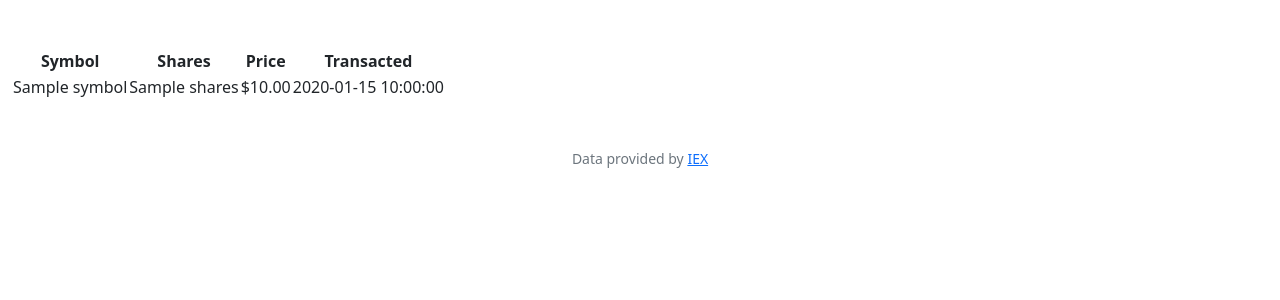
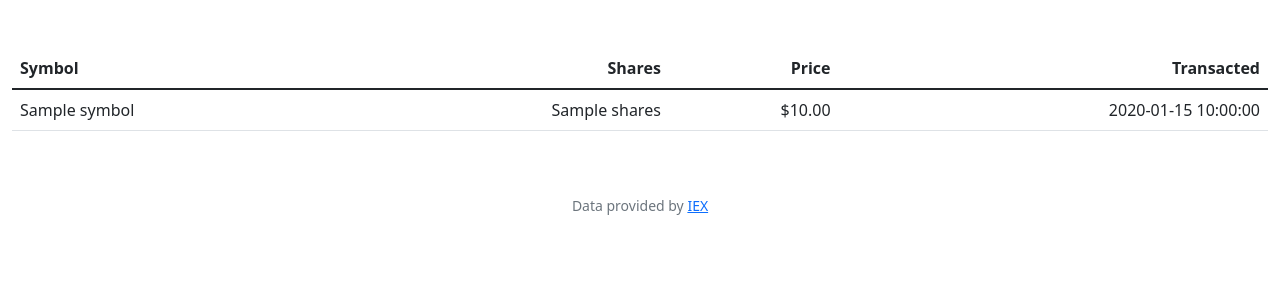
Before and after one commit to MaciejMagic/learning, a Flask app: template cs50x/week_09/finance/templates/history.html in a window 1280 px wide. Shown: the part 76-376 px from the top of the page. Run offline with Flask 2, Linux system fonts and the light colour scheme; the template is opened without the code that fills it: most values are stand-ins (such as "Sample title", 1, 10 or a date in 2020); some libraries are stand-ins or nearby versions.

Commit message:
Update history.html

```diff
--- a/cs50x/week_09/finance/templates/history.html
+++ b/cs50x/week_09/finance/templates/history.html
@@ -5,22 +5,22 @@
 {% endblock %}
 
 {% block main %}
-    <table>
+    <table class="table">
         <thead>
             <tr>
-                <th>Symbol</th>
-                <th>Shares</th>
-                <th>Price</th>
-                <th>Transacted</th>
+                <th class="text-start">Symbol</th>
+                <th class="text-end">Shares</th>
+                <th class="text-end">Price</th>
+                <th class="text-end">Transacted</th>
             </tr>
         </thead>
         <tbody>
             {% for transaction in history %}
             <tr>
-                <td>{{ transaction.symbol }}</td>
-                <td>{{ transaction.shares }}</td>
-                <td>{{ transaction.price | usd }}</td>
-                <td>{{ transaction.time }}</td>
+                <td class="text-start">{{ transaction.symbol }}</td>
+                <td class="text-end">{{ transaction.shares }}</td>
+                <td class="text-end">{{ transaction.price | usd }}</td>
+                <td class="text-end">{{ transaction.time }}</td>
             </tr>
             {% endfor %}
         </tbody>
```
